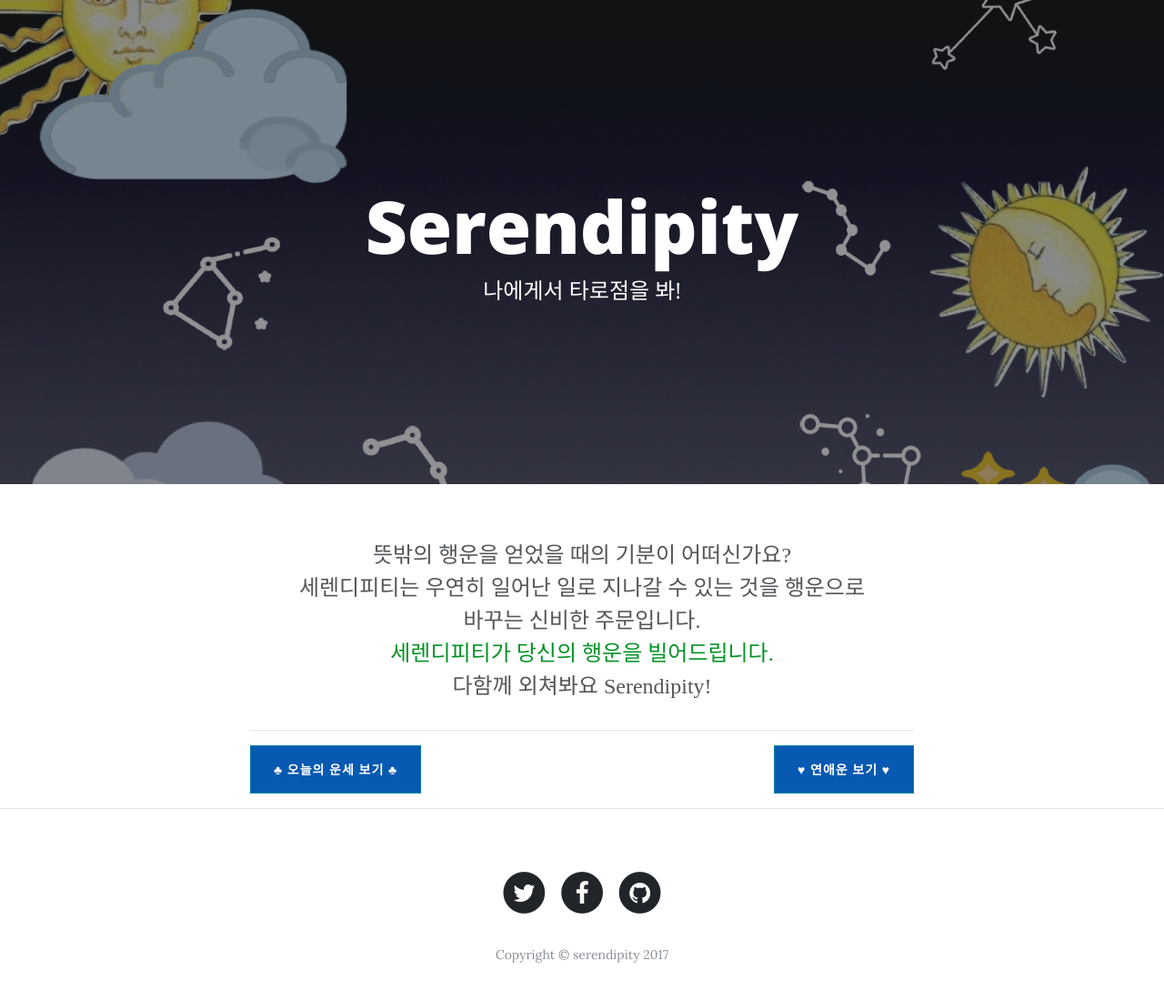
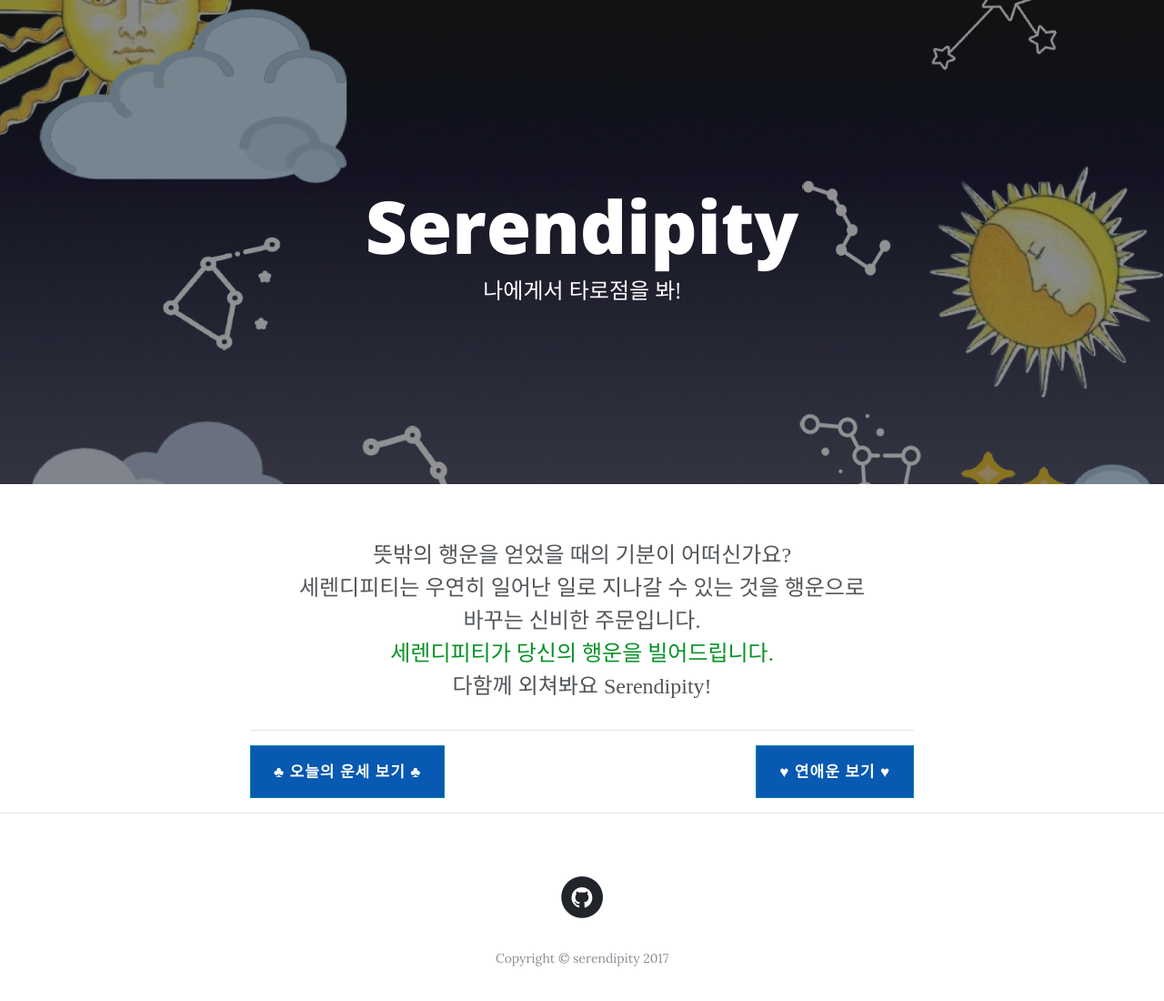
Before and after one commit to yeonjukim/serendipity, a website: page bootstrap/index.html in a window 1280 px wide. Shown: the whole page at 91% size. Drawn offline with nearby package versions, Linux system fonts and the light colour scheme; a web font is replaced by a local one.

Commit message:
- 푸터 메뉴 수정(깃헙만) - 버튼 글씨크기 키움

```diff
--- a/bootstrap/css/common.css
+++ b/bootstrap/css/common.css
@@ -13,3 +13,6 @@
 .custom-title {
       padding-top: 100px !important;
 }
+.btn-font{
+      font-size: 0.85em;
+}
--- a/bootstrap/index.html
+++ b/bootstrap/index.html
@@ -63,8 +63,8 @@
 
           <!-- Pager -->
           <div class="clearfix">
-            <a class="btn btn-primary float-left custom-color" href="inputToday.html">♣︎ 오늘의 운세 보기 ♣︎</a>
-            <a class="btn btn-primary float-right custom-color" href="inputLove.html">♥︎ 연애운 보기 ♥︎</a>
+            <a class="btn btn-primary float-left custom-color btn-font" href="inputToday.html">♣︎ 오늘의 운세 보기 ♣︎</a>
+            <a class="btn btn-primary float-right custom-color btn-font" href="inputLove.html">♥︎ 연애운 보기 ♥︎</a>
           </div>
         </div>
       </div>
@@ -78,22 +78,7 @@
         <div class="row">
           <div class="col-lg-8 col-md-10 mx-auto">
             <ul class="list-inline text-center">
-              <li class="list-inline-item">
-                <a href="#">
-                  <span class="fa-stack fa-lg">
-                    <i class="fa fa-circle fa-stack-2x"></i>
-                    <i class="fa fa-twitter fa-stack-1x fa-inverse"></i>
-                  </span>
-                </a>
-              </li>
-              <li class="list-inline-item">
-                <a href="#">
-                  <span class="fa-stack fa-lg">
-                    <i class="fa fa-circle fa-stack-2x"></i>
-                    <i class="fa fa-facebook fa-stack-1x fa-inverse"></i>
-                  </span>
-                </a>
-              </li>
+
               <li class="list-inline-item">
                 <a href="https://github.com/yeonjukim/serendipity">
                   <span class="fa-stack fa-lg">
```
Also changed, not shown: bootstrap/inputLove.html (+2 -17 lines), bootstrap/inputToday.html (+1 -17 lines), bootstrap/resultLove.html (+3 -18 lines), bootstrap/resultToday.html (+3 -18 lines).
